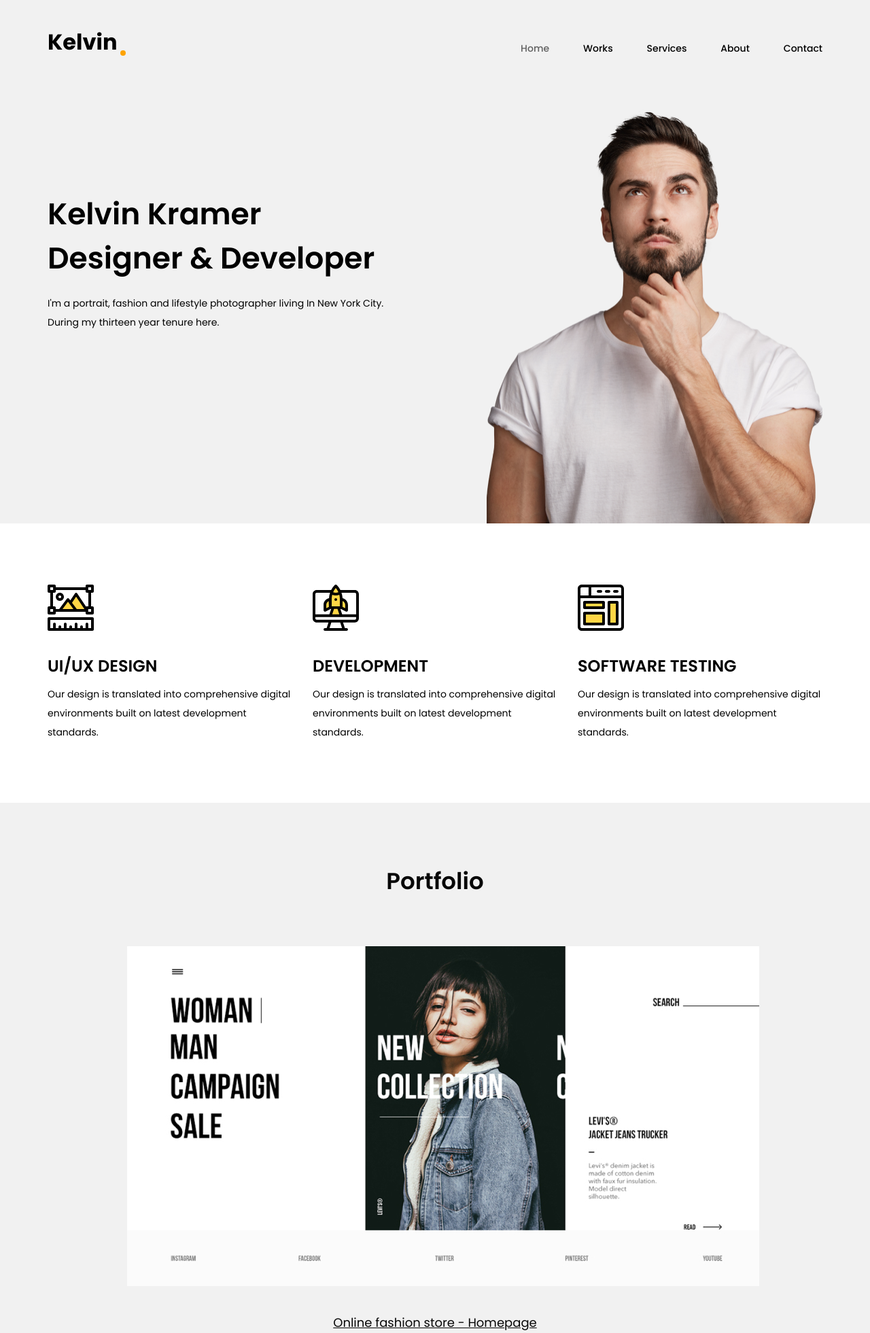
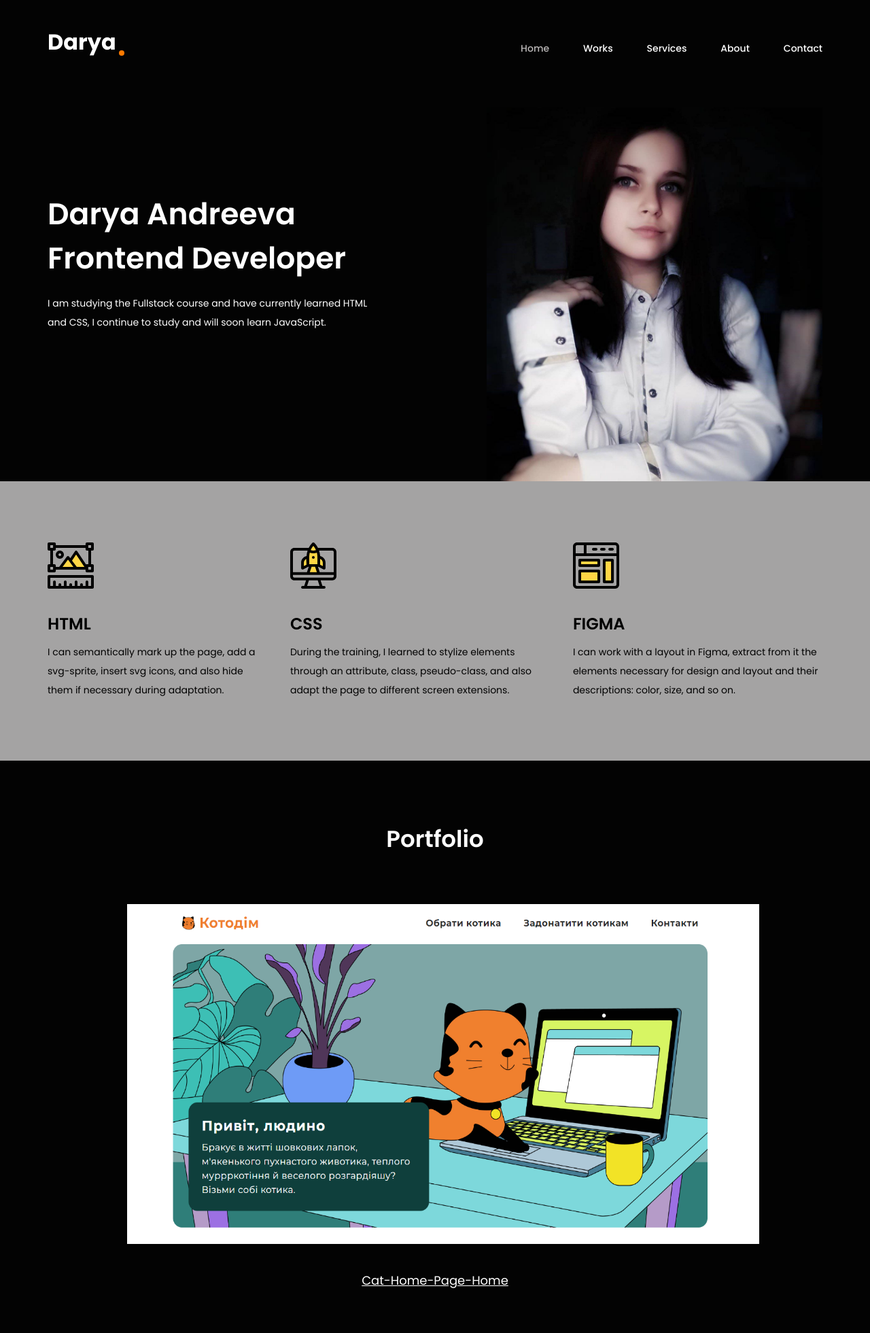
Before and after one commit to DashaAndreeva/Resume2.0, a plain HTML site: page index.html in a window 1280 px wide. Shown: the top 1961 px of the page at 68% size. Drawn offline with nearby package versions, Linux system fonts and the light colour scheme.

Commit message:
my-portfolio

```diff
--- a/css/styles.css
+++ b/css/styles.css
@@ -67,7 +67,7 @@ img {
 
 .header {
   padding-top: 46px;
-  background-color: #f1f1f1;
+  background-color: #030303;
 }
 
 .header-nav {
@@ -79,7 +79,7 @@ img {
 
 .logo {
   position: relative;
-  color: #000;
+  color: #ffffff;
   font-size: 32px;
   font-weight: 700;
   line-height: 1;
@@ -92,7 +92,7 @@ img {
   display: block;
   width: 8px;
   height: 8px;
-  background-color: #fda300;
+  background-color: #fd7a00;
   border-radius: 50%;
   bottom: 0;
   right: 0;
@@ -106,7 +106,7 @@ img {
 }
 
 .nav-item {
-  color: #000;
+  color: #ffffff;
   font-size: 14px;
   font-weight: 500;
   line-height: normal;
@@ -115,11 +115,11 @@ img {
 
 .nav-item:hover,
 .nav-item:focus {
-  color: #fda300;
+  color: #fd7a00;
 }
 
 .nav-item.active {
-  color: #606060;
+  color: #bbb8b8;
 }
 
 /* Hero */
@@ -136,12 +136,14 @@ img {
 }
 
 .hero-title {
+  color: #fff;
   font-size: 44px;
   font-weight: 600;
   line-height: normal;
   margin-bottom: 20px;
 }
 .hero-text {
+  color: #fff;
   font-size: 14px;
   font-style: normal;
   line-height: 2;
@@ -149,13 +151,12 @@ img {
 
 .hero-img {
   width: 494px;
-  height: 612px;
 }
 
 /* Services */
 .skills {
   padding: 90px 0 90px 0;
-  background-color: #fff;
+  background-color: #a4a3a3;
 }
 
 .skills-list {
@@ -185,7 +186,7 @@ img {
 
 /* Portfolio */
 .portfolio {
-  background-color: #f1f1f1;
+  background-color: #030303;
   padding: 90px 0;
 }
 
@@ -194,7 +195,7 @@ img {
 }
 
 .portfolio-title {
-  color: #070707;
+  color: #ffffff;
   font-size: 34px;
   font-weight: 600;
   line-height: normal;
@@ -217,17 +218,18 @@ img {
 }
 
 .portfolio-links {
-  color: #070707;
+  color: #ffffff;
   font-size: 18px;
   font-weight: 400;
   line-height: normal;
   text-decoration-line: underline;
+  text-transform: capitalize;
 }
 
 /* Contacts */
 
 .contacts {
-  background-color: #fff;
+  background-color: #a4a3a3;
   padding: 90px 0;
   text-align: center;
 }
@@ -260,7 +262,7 @@ img {
 .contacts-btn:hover,
 .contacts-btn:focus {
   color: #000;
-  background-color: #fda300;
+  background-color: #fd7a00;
 }
 
 .contact-list {
@@ -284,7 +286,7 @@ img {
 
 .contact-item:hover,
 .contact-item:focus {
-  stroke: #fda300;
+  stroke: #fd7a00;
   fill: none;
 }
 
@@ -296,7 +298,7 @@ img {
   justify-content: center;
 }
 .contact-text {
-  color: #828282;
+  color: #393939;
   font-size: 14px;
   line-height: normal;
 }
--- a/index.html
+++ b/index.html
@@ -24,7 +24,7 @@
       <div class="container">
         <!-- Header-nav -->
         <div class="header-nav">
-          <a href="#" class="logo">Kelvin</a>
+          <a href="#" class="logo">Darya</a>
           <nav class="nav">
             <ul class="nav-list">
               <li class="nav-item active">
@@ -46,16 +46,16 @@
         <div class="header-row">
           <div class="header-content">
             <h1 class="hero-title">
-              Kelvin Kramer <br />
-              Designer & Developer
+              Darya Andreeva <br />
+              Frontend Developer
             </h1>
             <p class="hero-text">
-              I'm a portrait, fashion and lifestyle photographer living In New
-              York City. During my thirteen year tenure here.
+              I am studying the Fullstack course and have currently learned HTML
+              and CSS, I continue to study and will soon learn JavaScript.
             </p>
           </div>
           <div class="header-img">
-            <img src="./img/hero.png" alt="photo-person" class="hero-img" />
+            <img src="./img/my-photo.jpg" alt="photo-person" class="hero-img" />
           </div>
         </div>
       </div>
@@ -69,30 +69,32 @@
               <svg class="skills-svg" width="68" height="68">
                 <use href="./img/icons.svg#icon-graphic"></use>
               </svg>
-              <h3 class="skills-subtitle">UI/UX Design</h3>
+              <h3 class="skills-subtitle">Html</h3>
               <p class="skills-text">
-                Our design is translated into comprehensive digital environments
-                built on latest development standards.
+                I can semantically mark up the page, add a svg-sprite, insert
+                svg icons, and also hide them if necessary during adaptation.
               </p>
             </li>
             <li class="skills-item">
               <svg class="skills-svg" width="68" height="68">
                 <use href="./img/icons.svg#icon-startup"></use>
               </svg>
-              <h3 class="skills-subtitle">Development</h3>
+              <h3 class="skills-subtitle">Css</h3>
               <p class="skills-text">
-                Our design is translated into comprehensive digital environments
-                built on latest development standards.
+                During the training, I learned to stylize elements through an
+                attribute, class, pseudo-class, and also adapt the page to
+                different screen extensions.
               </p>
             </li>
             <li class="skills-item">
               <svg class="skills-svg" width="68" height="68">
                 <use href="./img/icons.svg#icon-browser"></use>
               </svg>
-              <h3 class="skills-subtitle">software testing</h3>
+              <h3 class="skills-subtitle">Figma</h3>
               <p class="skills-text">
-                Our design is translated into comprehensive digital environments
-                built on latest development standards.
+                I can work with a layout in Figma, extract from it the elements
+                necessary for design and layout and their descriptions: color,
+                size, and so on.
               </p>
             </li>
           </ul>
@@ -105,24 +107,42 @@
 
           <ul class="portfolio-list">
             <li class="portfolio-items">
-              <img src="./img/portfolio-1.jpg" alt="" class="portfolio-img" /><a
-                href="#"
+              <img
+                src="./img/my-portfolio-1.jpg"
+                alt=""
+                class="portfolio-img"
+              /><a
+                href="https://dashaandreeva.github.io/My-own-project/"
+                target="_blank"
+                rel="noopener noreferrer"
                 class="portfolio-links"
-                >Online fashion store - Homepage</a
+                >Cat-home-page-home</a
               >
             </li>
             <li class="portfolio-items">
-              <img src="./img/portfolio-2.jpg" alt="" class="portfolio-img" /><a
-                href="#"
+              <img
+                src="./img/my-portfolio-2.jpg"
+                alt=""
+                class="portfolio-img"
+              /><a
+                href="https://moonlit-syrniki-fe47be.netlify.app/"
+                target="_blank"
+                rel="noopener noreferrer"
                 class="portfolio-links"
-                >Reebok Store - Concept</a
+                >Bandera-goose-page-home</a
               >
             </li>
             <li class="portfolio-items">
-              <img src="./img/portfolio-3.jpg" alt="" class="portfolio-img" /><a
-                href="#"
+              <img
+                src="./img/my-portfolio-3.jpg"
+                alt=""
+                class="portfolio-img"
+              /><a
+                href="https://dashaandreeva.github.io/goit-markup-hw-06/"
+                target="_blank"
+                rel="noopener noreferrer"
                 class="portfolio-links"
-                >Braun Landing Page - Concept</a
+                >Web-studio-page-home</a
               >
             </li>
           </ul>
```
Also changed, not shown: img/my-photo.jpg (added), img/my-portfolio-1.jpg (added), img/my-portfolio-2.jpg (added), 1 other file.
